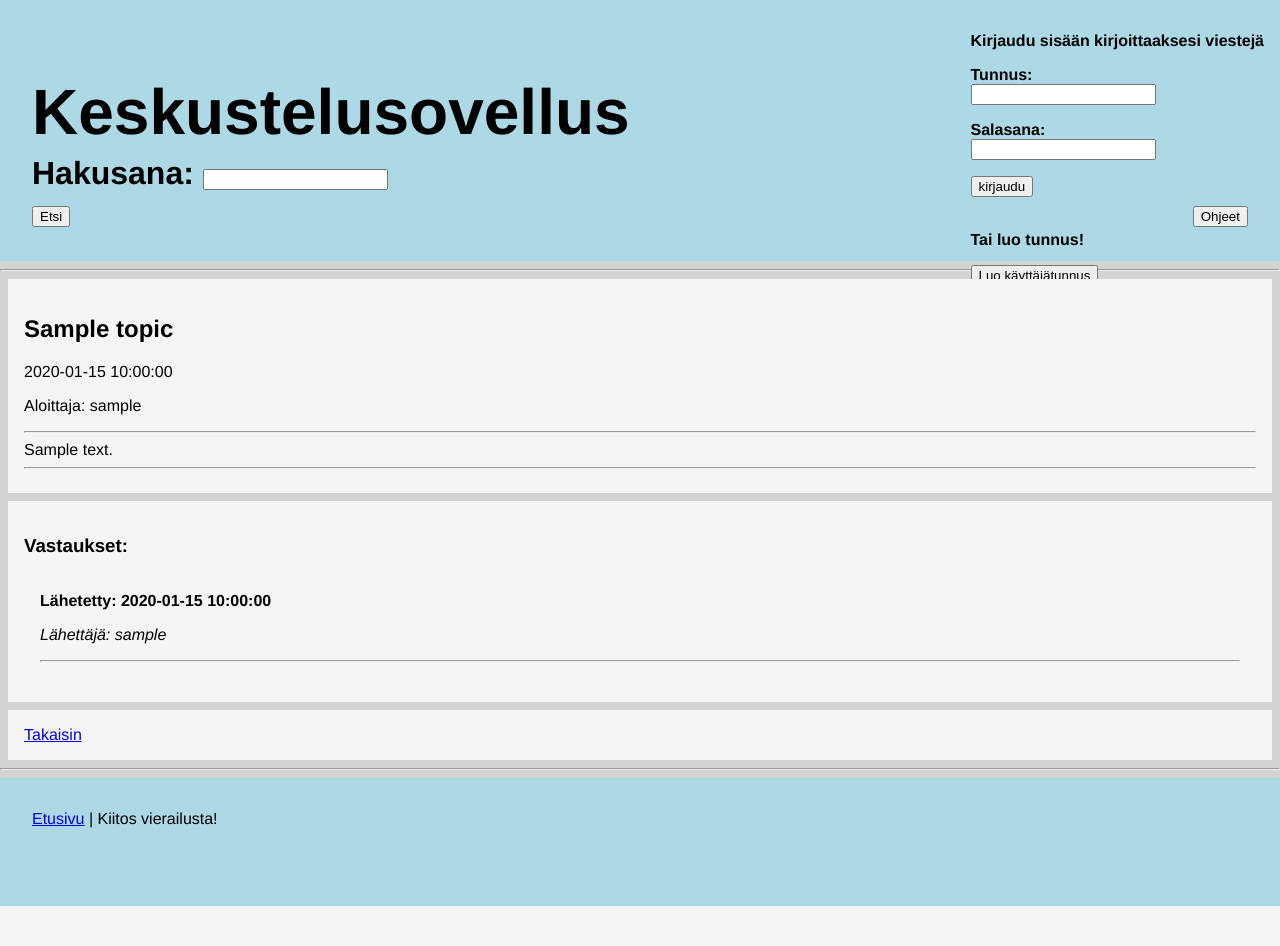
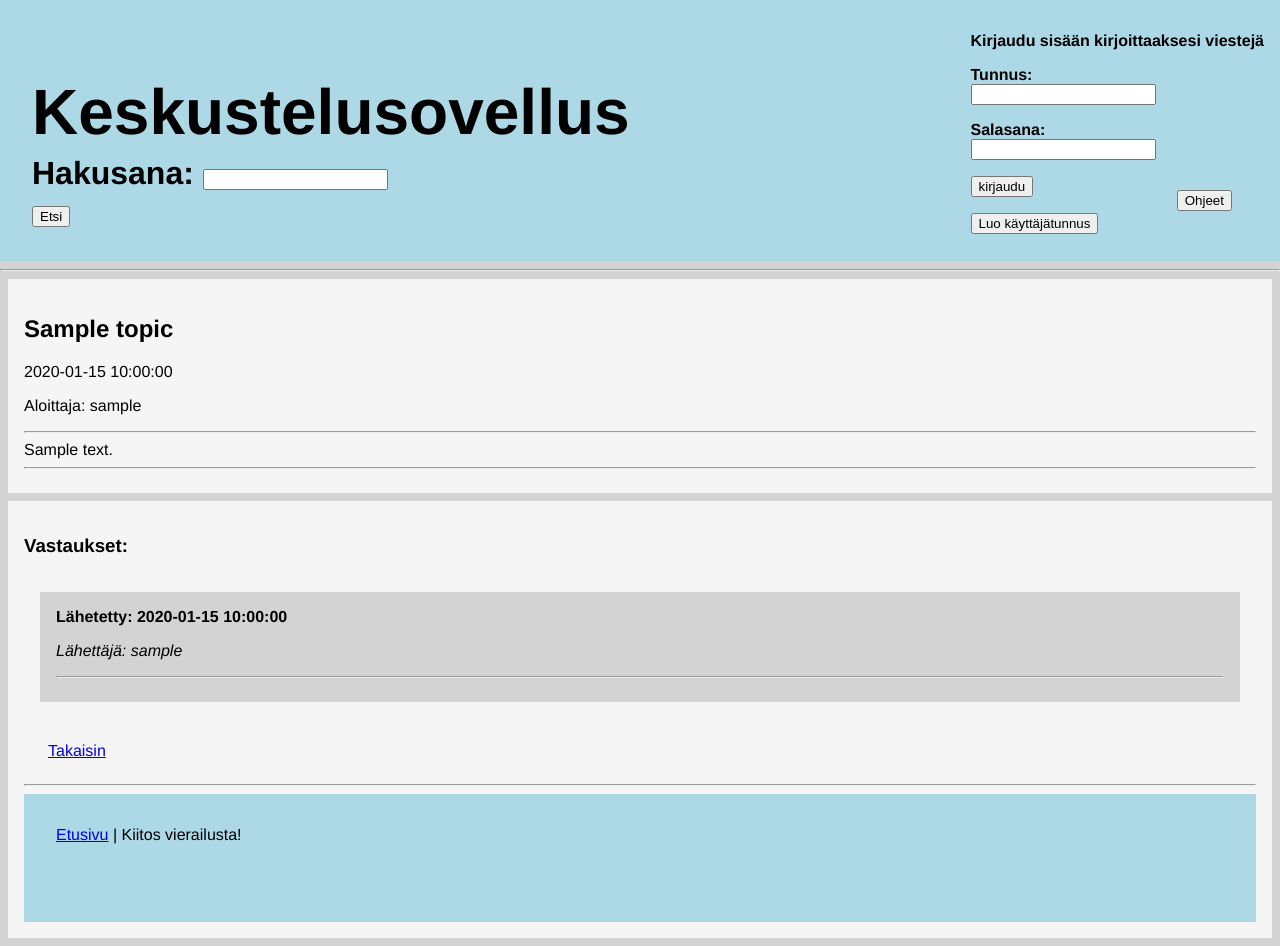
Before and after one commit to Veetihei/Keskustelusovellus, a Flask app: template templates/thread.html in a window 1280 px wide. Before the commit the page ends 906 px from the top, so only its background shows below. Run offline with Flask 3, Linux system fonts and the light colour scheme; the template is opened without the code that fills it: most values are stand-ins (such as "Sample title", 1, 10 or a date in 2020); parts of the project's set-up code (start-up, migrations or seed data) failed here and were passed over.

Commit message:
Fixed minor issues and improved layout

```diff
--- a/db.py
+++ b/db.py
@@ -3,6 +3,7 @@ from flask_sqlalchemy import SQLAlchemy
 from sqlalchemy import text
 from os import getenv
 
-app.config["SQLALCHEMY_DATABASE_URI"] = getenv("DATABASE_URL")
+#app.config["SQLALCHEMY_DATABASE_URI"] = getenv("DATABASE_URL")
+app.config["SQLALCHEMY_DATABASE_URI"] = getenv("DATABASE_URL").replace("://", "ql://", 1)
 db = SQLAlchemy(app)
 app.config["SQLALCHEMY_TRACK_MODIFICATIONS"] = False
--- a/routes.py
+++ b/routes.py
@@ -91,6 +91,8 @@ def create(id):
     section = request.form["section"]
     if len(topic) > 100:
         return render_template("error.html", message="Otsikko on liian pitkä")
+    if len(topic) < 3:
+        return render_template("error.html", message="Otsikko on liian lyhyt, sen pitää olla vähintään 3 merkkiä")
     if len(message) > 5000:
         return render_template("error.html", message="Viesti on liian pitkä")
     values = threads.create(topic, message, section)
--- a/sections.py
+++ b/sections.py
@@ -4,7 +4,7 @@ from sqlalchemy import text
 import users
 
 def get_sections():
-    sql = text("SELECT name, id, access FROM sections ORDER BY name")
+    sql = text("SELECT * FROM sections ORDER BY name")
     result = db.session.execute(sql)
     sections = result.fetchall()
     return sections
--- a/static/main.css
+++ b/static/main.css
@@ -65,8 +65,8 @@ body {
 
 .button_right_bottom {
     position: absolute;
-    right: 1em;
-    bottom: 1em;
+    right: 1.5em;
+    bottom: 1.5em;
 }
 
 a:hover {
@@ -77,3 +77,8 @@ a:hover {
     font-size: 26px;
     margin: 0.3em;
 }
+
+.answer_meta {
+    background: lightgrey;
+    padding: 1em;
+}
--- a/templates/layout.html
+++ b/templates/layout.html
@@ -24,8 +24,7 @@
     <input type="password" name="password"></p>
     <input type="submit" value="kirjaudu">
 </form>
-<br>
-<p>Tai luo tunnus!</p>
+<p>
 <form action="/register">
     <input type="submit" value="Luo käyttäjätunnus">
 </form>
--- a/templates/new.html
+++ b/templates/new.html
@@ -18,6 +18,9 @@ function check(form) {
         alert("Otsikko on liian pitkä, sen pitää olla alle 100 merkkiä");
         return false;
     }
+    if (form.topic.value.length < 3) {
+        alert("Otsikko on liian lyhyt, sen pitää olla vähintään 3 merkkiä")
+    }
     if (form.message.value.length > 5000) {
         alert("Viesti on liian pitkä, sen pitää olla alle 5000 merkkiä")
         return false;
--- a/templates/thread.html
+++ b/templates/thread.html
@@ -23,6 +23,7 @@
 {% if answers %}
     {% for answer in answers %}
     <div class="small_section">
+    <div class="answer_meta">
     <b>Lähetetty: {{ answer.sent_at.strftime("%Y-%m-%d %H:%M:%S") }}</b> <br>
     <p><i>Lähettäjä: {{ answer.username }}</i></p>
     {% if session.user_id == answer.user_id or session.role == 2 %}
@@ -30,6 +31,7 @@
         <input type="hidden" name="thread_id" value="{{ thread.id }}">
         <input type="submit" value="Poista vastaus">
     </form>
+    </div>
     <hr>
     {{ answer.answer }}
     {% endif %}
```
Also changed, not shown: templates/index.html (+5 -3 lines), threads.py (line endings or trailing spaces), 1 other file.
